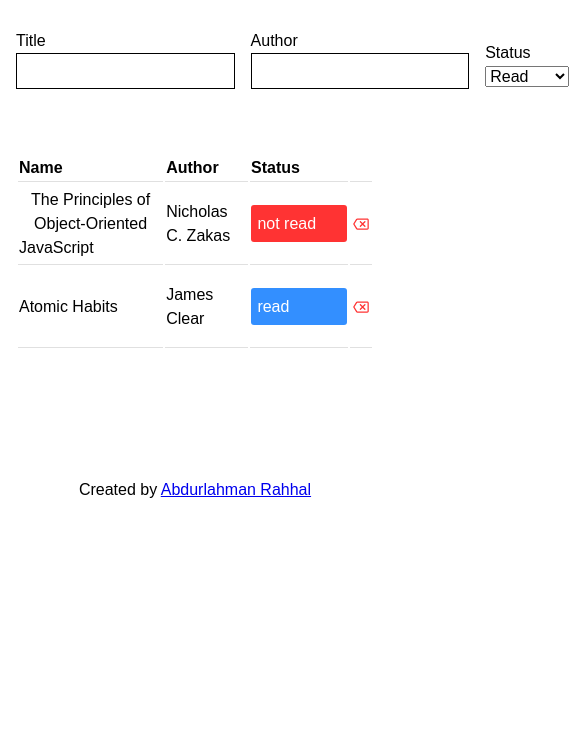
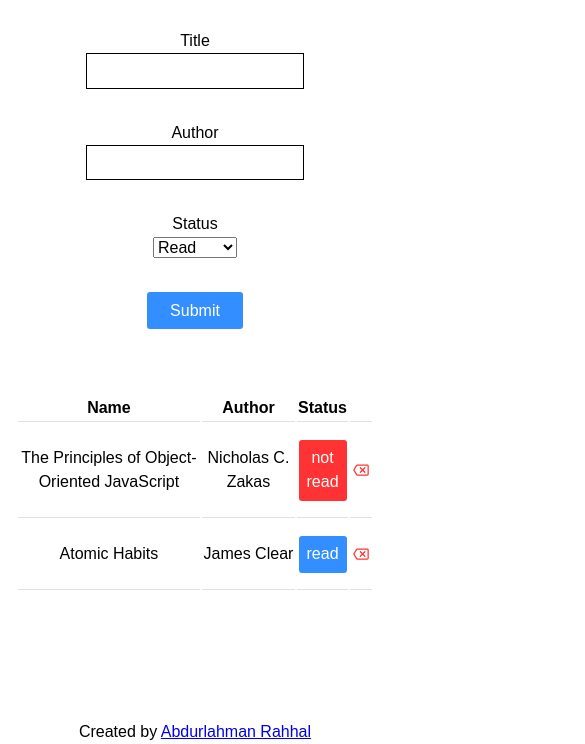
Before and after one commit to arrahhal/library, a plain HTML site: page index.html in a window 390 px wide. Shown: the part 116-860 px from the top of the page, 585 px wide, since content can reach past the window. Drawn offline with Linux system fonts and the light colour scheme.

Commit message:
Add some media queries

```diff
--- a/style.css
+++ b/style.css
@@ -130,13 +130,25 @@ body {
   padding-top: var(--spacing-300);
   align-items: flex-end;
 }
-
+@media (max-width: 740px) {
+  .main__form {
+    flex-direction: column;
+    align-items: center;
+    gap: 2rem;
+    text-align: center;
+  }
+}
 .main__table {
   width: 100%;
   padding-top: var(--spacing-400);
 }
 .main__table  td {
   padding-block: var(--spacing-200);
+}
+@media(max-width: 740px) {
+  .main__table {
+    margin-inline: auto;
+  }
 }
 .form__input {
   padding: var(--spacing-50);
@@ -146,7 +158,6 @@ body {
 .form__lable {
   display: block;
 }
-
 .form__submit {
   background-color: var(--bg-submit);
   color: var(--clr-neutral-900);
@@ -161,8 +172,14 @@ input[type="text"]:is(:focus, :active) {
 
 th,
 td {
-  text-align-last: left;
+  text-align: left;
   border-bottom: 1px solid var(--clr-neutral-400);
+}
+@media(max-width: 740px) {
+  th,
+  td {
+    text-align: center;
+  }
 }
 
 tbody td,
@@ -207,3 +224,11 @@ tbody th {
 .btn-red {
   transition: ease-out .2s;
 }
+
+@media(max-width: 490px) {
+  .btn-blue,
+  .btn-red {
+    width: 3rem;
+    padding-inline: .1rem;
+  }
+}
```
